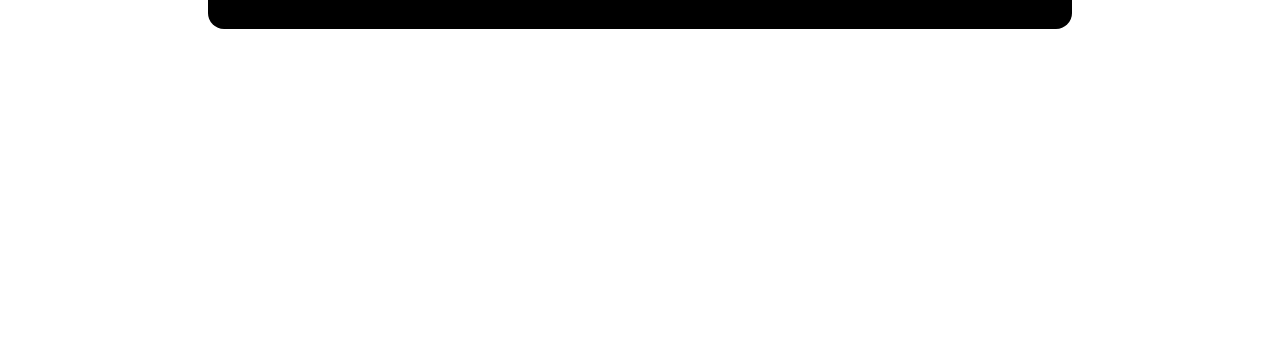
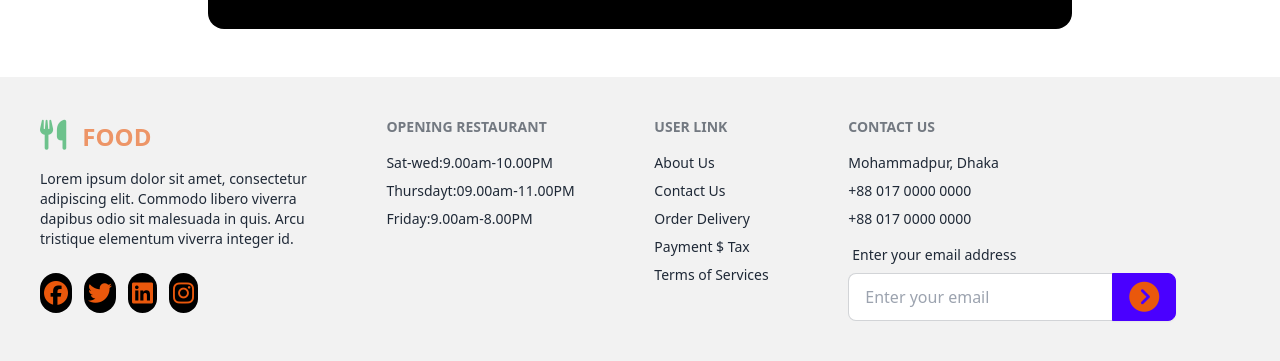
Before and after one commit to SADMAN-SADID-052/21-code-a2, a plain HTML site: page index.html in a window 1280 px wide. Shown: the part 3257-3618 px from the top of the page. Before the commit the page ends 3286 px from the top, so only its background shows below. Drawn offline with nearby package versions, Linux system fonts and the light colour scheme.

Commit message:
footer section design

```diff
--- a/index.html
+++ b/index.html
@@ -39,7 +39,7 @@
 <body>
 
     <header class="max-w-6xl mx-auto">
-        <nav class="mt-16">
+         <nav class="mt-16">
 
             <div class="navbar bg-base-100">
                 <div class="flex-1">
@@ -82,6 +82,8 @@
 
 
         </nav>
+
+
 
     </header>
 
@@ -330,13 +332,60 @@
         </div>
 
       </section>
+</main>
 
+<footer class="footer bg-base-200 text-base-content p-10 mt-12">
+    <nav>
+      <h6 class="footer-title"><i class="fa-solid fa-utensils text-3xl text-green-600"></i><span class="text-orange-600 text-2xl ml-4">FOOD</span></h6>
+      <p>Lorem ipsum dolor sit amet, consectetur <br>
+         adipiscing elit. Commodo libero viverra <br>
+          dapibus odio sit malesuada in quis. Arcu <br>
+           tristique elementum viverra integer id.</p>
 
+           <div class="flex gap-3 mt-4">
+            <i class="fa-brands fa-facebook  text-orange-600 bg-black text-2xl p-1 rounded-full"></i>
+            <i class="fa-brands fa-twitter   text-orange-600 bg-black text-2xl p-1 rounded-full  "></i>
+            <i class="fa-brands fa-linkedin  text-orange-600 bg-black text-2xl p-1 rounded-full"></i>
+            <i class="fa-brands fa-instagram text-orange-600 bg-black text-2xl p-1 rounded-full"></i>
+           </div>
 
-    </main>
-    <footer>
+    </nav>
+    <nav>
+      <h6 class="footer-title">Opening Restaurant</h6>
+      <p>Sat-wed:9.00am-10.00PM</p>
+      <p>Thursdayt:09.00am-11.00PM</p>
+      <p>Friday:9.00am-8.00PM</p>
 
-    </footer>
+    </nav>
+    <nav>
+      <h6 class="footer-title">User Link</h6>
+      <a class="link link-hover">About Us</a>
+      <a class="link link-hover">Contact Us</a>
+      <a class="link link-hover">Order Delivery</a>
+      <a class="link link-hover">Payment $ Tax</a>
+      <a class="link link-hover">Terms of Services</a>
+    </nav>
+    <form>
+      <h6 class="footer-title">Contact Us</h6>
+
+      <p>Mohammadpur, Dhaka</p>
+      <p>+88 017 0000 0000</p>
+      <p>+88 017 0000 0000</p>
+      <fieldset class="form-control w-80">
+        <label class="label">
+          <span class="label-text">Enter your email address</span>
+        </label>
+        <div class="join">
+          <input
+            type="text"
+            placeholder="Enter your email"
+            class="input input-bordered join-item" />
+          <button class="btn btn-primary join-item"><i class="fa-solid fa-circle-chevron-right text-orange-600 text-3xl"></i></button>
+        </div>
+      </fieldset>
+    </form>
+  </footer>
+
 
 </body>
 </html>
```
